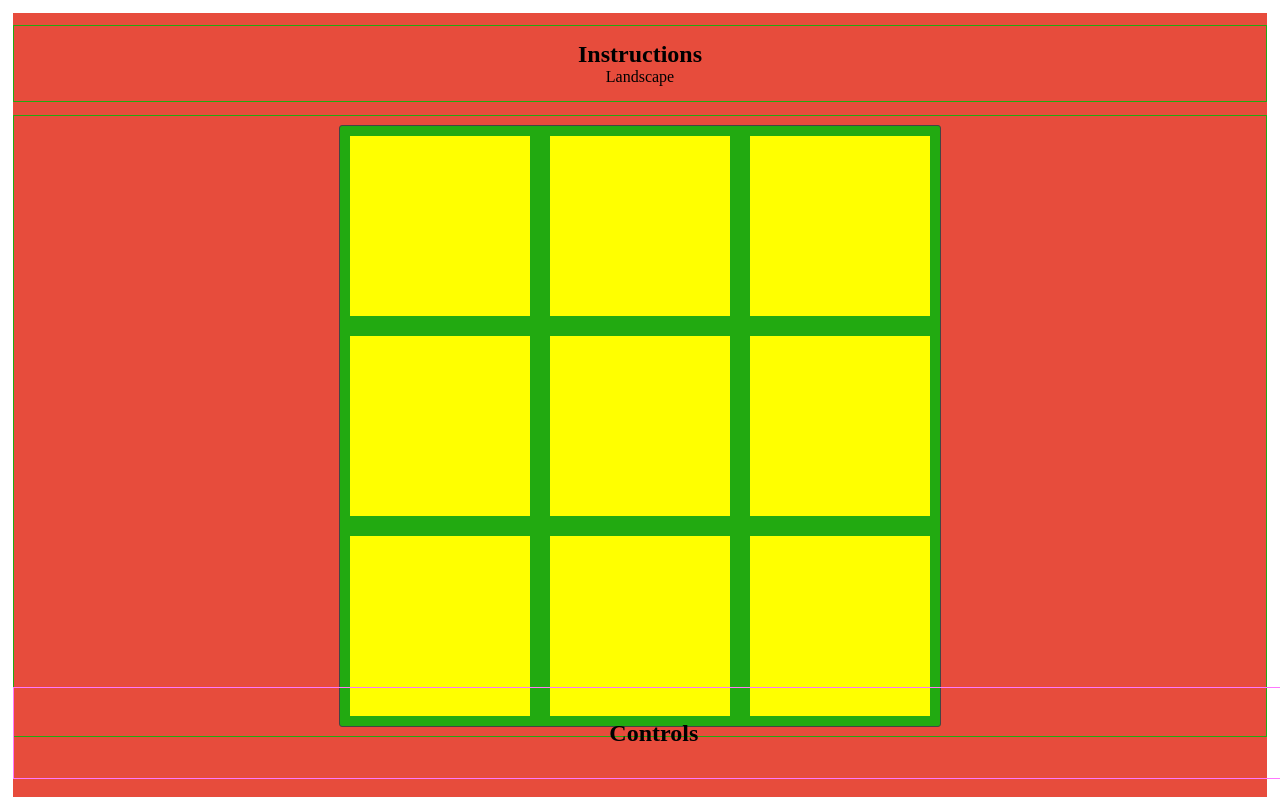
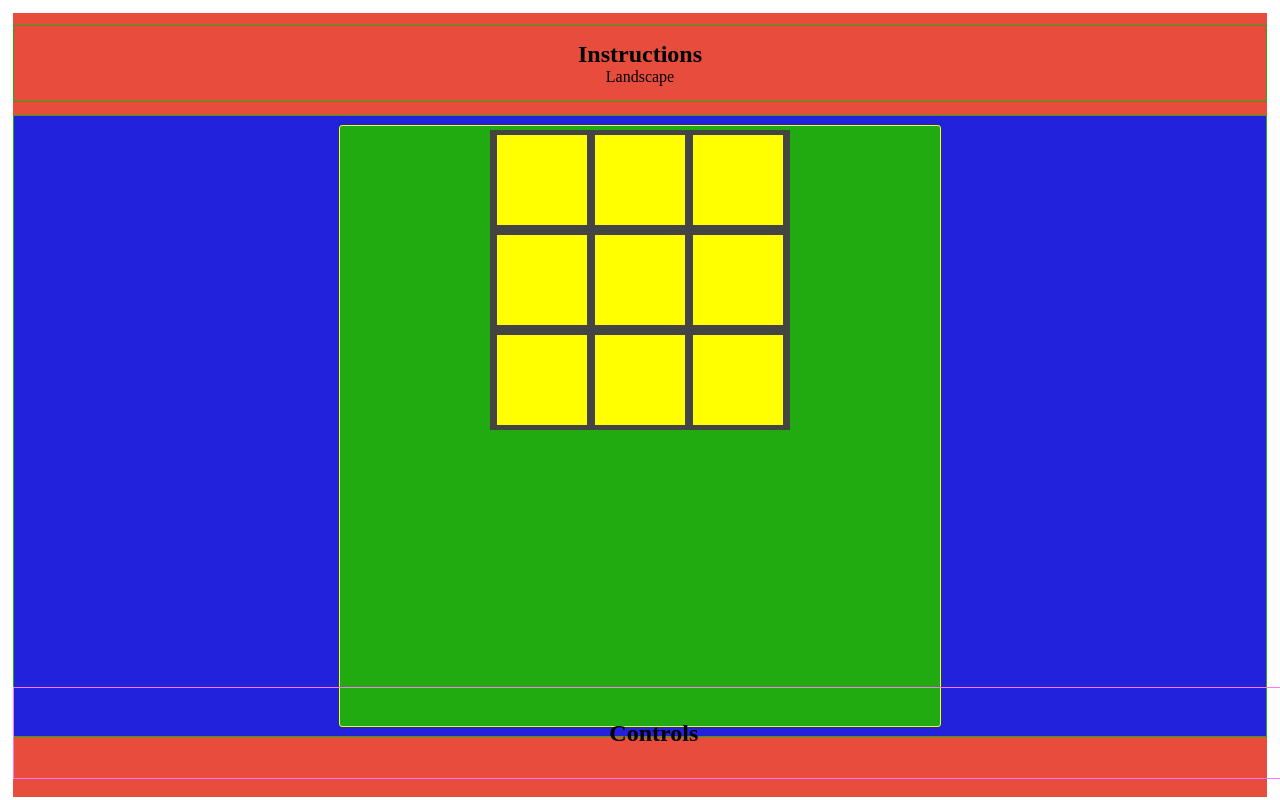
Before and after one commit to russellf9/sass-test, a website: page app/index.html in a window 1280 px wide. Drawn offline with Linux system fonts and the light colour scheme.

Commit message:
* Refactoring .

```diff
--- a/app/_assets/scss/_media.scss
+++ b/app/_assets/scss/_media.scss
@@ -10,19 +10,27 @@
     display: none;
 }
 
-
 %game-container {
     display: block;
     font-size: 14px;
     border-radius: 3px;
     width: getGameContainerDimension('phone');
     height: getGameContainerDimension('phone');
-    border: solid 1px $lightGrey;
+    border: solid 1px $yellow;
+}
+
+%game-board {
+    display: block;
     background: $lightGrey;
+    width: getGameBoardDimension('phone');
+    height: getGameBoardDimension('phone');
+    margin-top: getBoardMargin('phone');
 }
+
 
 %game-row {
     height: getGameRowHeight('phone');
+    background: $blue;
 }
 
 %instructions-row {
@@ -43,15 +51,21 @@
 
 // phone
 @include media(">=phone", "<tablet") {
+    .game-row {
+        @extend %game-row;
+        height: getGameRowHeight('phone');
+    }
     .game-container {
         @extend %game-container;
         width: getGameContainerDimension('phone');
         height: getGameContainerDimension('phone');
         background: $pink;
     }
-    .game-row {
-        @extend %game-row;
-        height: getGameRowHeight('phone');
+    .game-board {
+        @extend %game-board;
+        width: getGameBoardDimension('phone');
+        height: getGameBoardDimension('phone');
+        margin-top: getBoardMargin('phone');
     }
     .instructions-row {
         @extend %instructions-row;
@@ -76,15 +90,21 @@
 // (orientation: landscape)
 
 @include media(">=tablet", '<2048px') {
+    .game-row {
+        @extend %game-row;
+        height: getGameRowHeight('tablet');
+    }
     .game-container {
         @extend %game-container;
         width: getGameContainerDimension('tablet');
         height: getGameContainerDimension('tablet');
         background: $green;
     }
-    .game-row {
-        @extend %game-row;
-        height: getGameRowHeight('tablet');
+    .game-board {
+        @extend %game-board;
+        width: getGameBoardDimension('tablet');
+        height: getGameBoardDimension('tablet');
+        margin-top: getBoardMargin('tablet');
     }
     .instructions-row{
         @extend %instructions-row;
@@ -131,14 +151,20 @@
 
 // large desktop
 @include media(">=2048px") {
+    .game-row {
+        @extend %game-row;
+        height: getGameRowHeight('large-desktop');
+    }
     .game-container {
         @extend %game-container;
         width: getGameContainerDimension('large-desktop');
         height: getGameContainerDimension('large-desktop');
     }
-    .game-row {
-        @extend %game-row;
-        height: getGameRowHeight('large-desktop');
+    .game-board {
+        @extend %game-board;
+        width: getGameBoardDimension('large-desktop');
+        height: getGameBoardDimension('large-desktop');
+        margin-top: getBoardMargin('large-desktop');
     }
     .instructions-row{
         @extend %instructions-row;
--- a/app/_assets/scss/_settings.scss
+++ b/app/_assets/scss/_settings.scss
@@ -6,15 +6,32 @@ $settings: (
     column-width: 100%,
     column-height: 100%,
     row-width: 100%,
-    board-dimension: 300px,
-    board-margin: 5px,
+    game-dimension: 300px,
+    game-margin: 5px,
+
+    board-dimension: 150px,
+    board-margin: 2px,
+
     instruction-row-height: 50px,
     controls-row-height: 45px,
-    square-dimension: 90px,
-    square-margin: 5px
+
+    square-dimension: 45px,
+    square-margin: 2px
 );
 
-// utility functions to get settings
+/*
+ utility functions to get settings
+ */
+
+// game-dimension
+@function getGameDimension() {
+    @return map-get($settings, "game-dimension");
+}
+
+// game-margin
+@function getGameMargin() {
+    @return map-get($settings, "game-margin");
+}
 
 // board-dimension
 @function getBoardDimension() {
@@ -22,7 +39,7 @@ $settings: (
 }
 
 // board-margin
-@function getBoardMargin() {
+@function getBoardMarginDefault() {
     @return map-get($settings,"board-margin");
 }
 
@@ -46,11 +63,14 @@ $settings: (
     @return map-get($settings, "square-margin");
 }
 
+/*
+    functions which set class properties dynamically
+*/
 
 // row - game
 @function getGameRowHeight($media) {
-    $height:getBoardDimension();
-    $margin:getBoardMargin();
+    $height:getGameDimension();
+    $margin:getGameMargin();
     @if $media == 'phone' {
         @return $height + $margin * 2 ;
     }
@@ -62,12 +82,31 @@ $settings: (
 
 // game container
 @function getGameContainerDimension($media) {
+    $dimension:getGameDimension();
+    @if $media == 'phone' {
+        @return $dimension;
+    }
+    @return $dimension * 2;
+}
+
+// game board for width and height
+@function getGameBoardDimension($media) {
     $dimension:getBoardDimension();
     @if $media == 'phone' {
         @return $dimension;
     }
     @return $dimension * 2;
 }
+
+// game board margin
+@function getBoardMargin($media) {
+    $margin:getBoardMarginDefault();
+    @if $media == 'phone' {
+        @return $margin;
+    }
+    @return $margin * 2;
+}
+
 
 // row - instruction
 @function getInstructionRowHeight($media) {
--- a/app/_assets/scss/style.scss
+++ b/app/_assets/scss/style.scss
@@ -9,6 +9,12 @@
     display: flex;
     justify-content: center;
     align-items: center;
+}
+
+/* Center horizontal only */
+.flex-container-horizontal {
+    display: flex;
+    justify-content: center;
 }
 
 /* multiple - rows */
@@ -23,7 +29,7 @@
     flex-flow: row wrap;
     /* tweak the where items line up on the row */
     /* valid values are: flex-start, flex-end, space-between, space-around, stretch */
-    align-content: flex-end;
+    align-content: space-around;
 }
 
 .center-text {
--- a/app/index.html
+++ b/app/index.html
@@ -21,7 +21,8 @@
 
     </div>
     <div class="row game-row flex-container">
-        <div class="game-container flex-container-multiple-rows">
+        <div class="game-container flex-container-horizontal">
+            <div class="game-board flex-container-multiple-rows">
                 <div class="square yellow"></div>
                 <div class="square yellow"></div>
                 <div class="square yellow"></div>
@@ -35,6 +36,8 @@
                 <div class="square yellow"></div>
             </div>
         </div>
+
+    </div>
     <div class="row controls-row flex-container">
         <h2 class="center-text">Controls</h2>
     </div>
```
Also changed, not shown: build/assets/css/style.css. Lines whose indentation alone changed are shown as unchanged.
